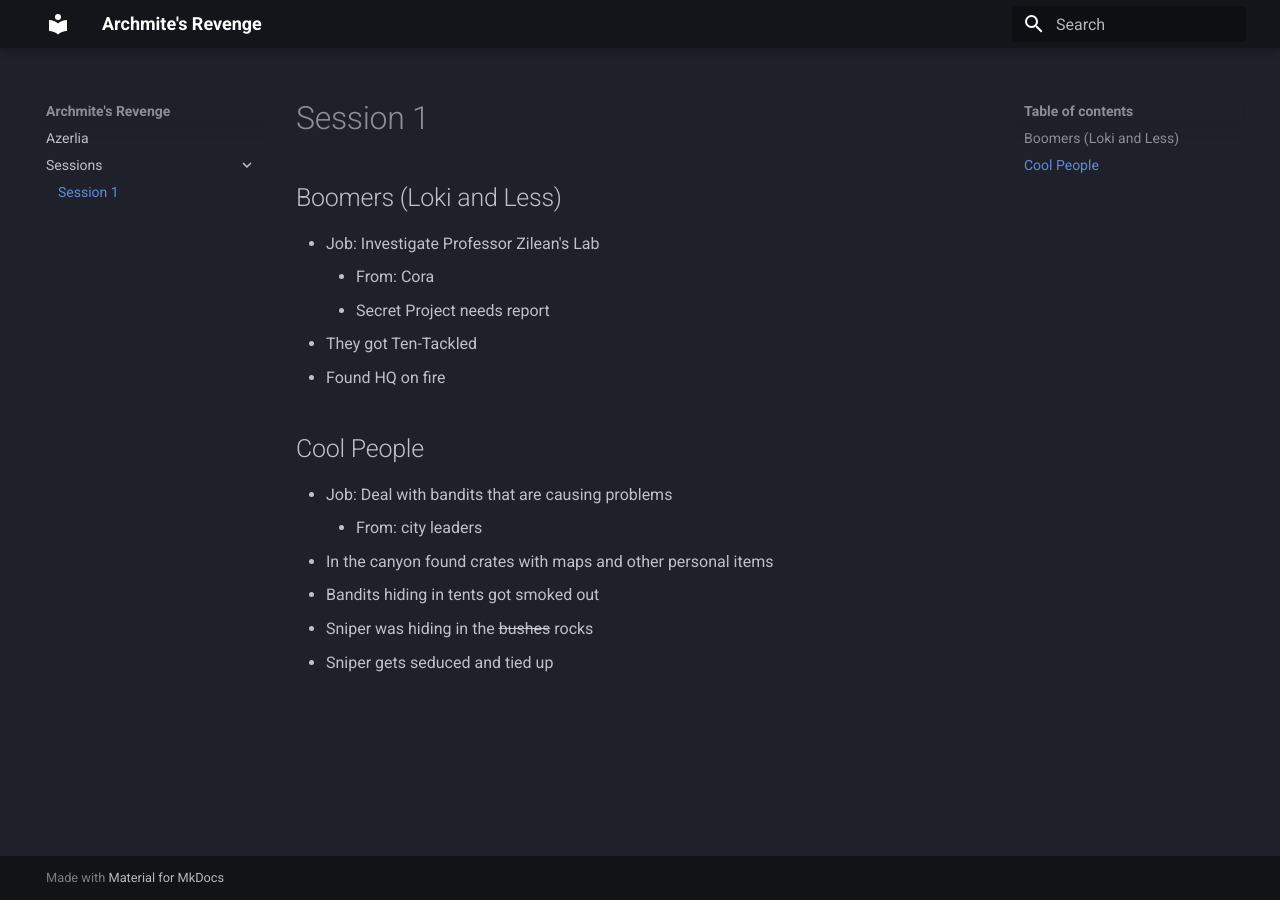
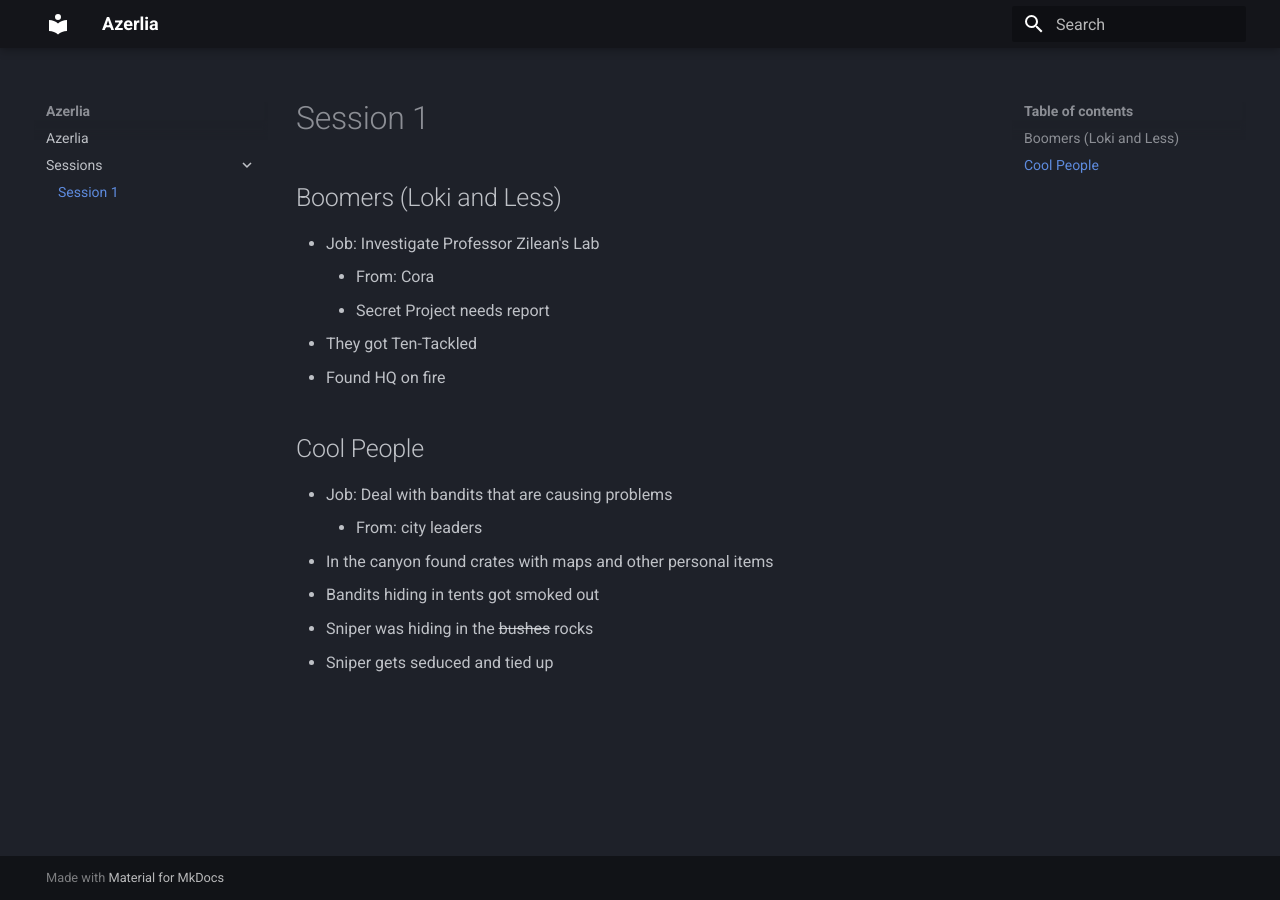
Before and after one commit to Zolmy/azerlia, an MkDocs documentation site: the page built from docs/Sessions/Session1.md, in a window 1280 px wide. Built offline with MkDocs 1.6.1 and Material for MkDocs 9.7.7, drawn with Linux system fonts in a browser that asks for light colours.

```diff
--- a/mkdocs.yml
+++ b/mkdocs.yml
@@ -1,4 +1,4 @@
-site_name: Archmite's Revenge
+site_name: Azerlia
 
 theme:
     name: 'material'
```
Also changed, not shown: docs/index.md (+1 -1 lines), assets/skyler-ewing-NDimYbebLc8-unsplash.jpg (added).
